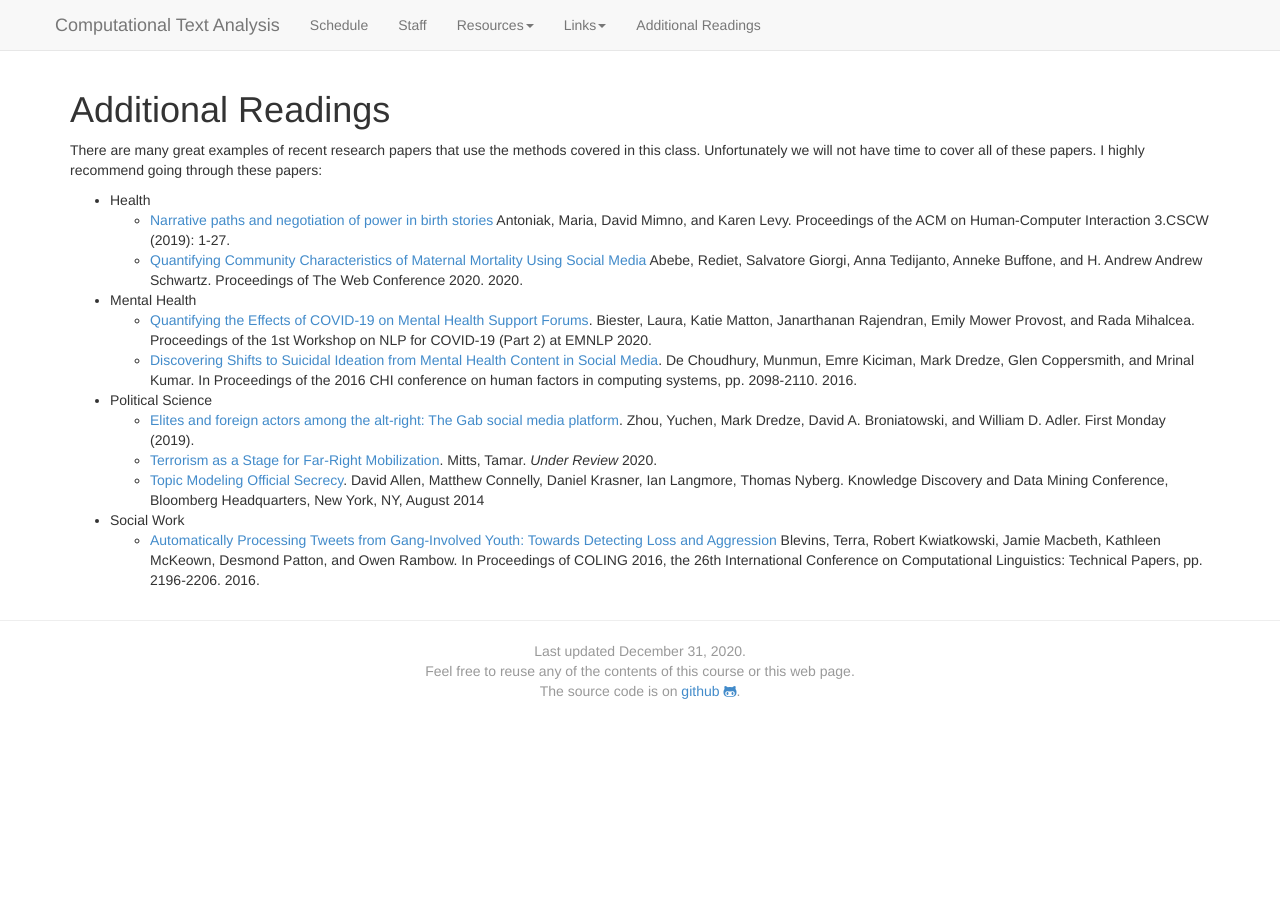
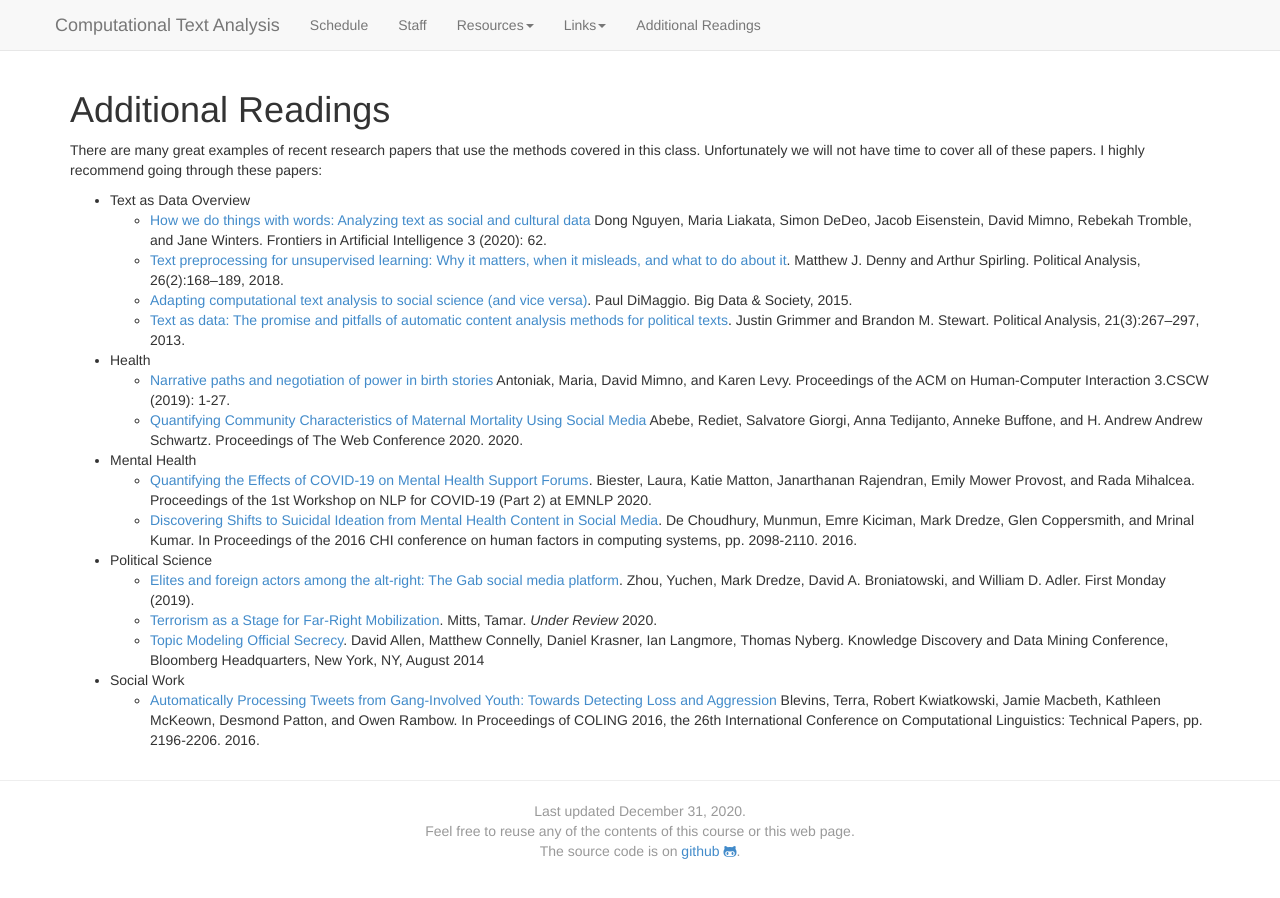
Before and after one commit to BC-COMS-2710/BC-COMS-2710.github.io, a Jekyll site: the page built from additional_readings.md, in a window 1280 px wide. Built offline with Jekyll 4.4.1, drawn with Linux system fonts in a browser that asks for light colours; nearby versions of some CDN libraries.

Commit message:
text as data papers to additional readings

```diff
--- a/additional_readings.md
+++ b/additional_readings.md
@@ -12,6 +12,11 @@ There are many great examples of recent research papers that use the methods
 covered in this class. Unfortunately we will not have time to cover all of these papers.
 I highly recommend going through these papers:
 
+- Text as Data Overview
+  - [How we do things with words: Analyzing text as social and cultural data](https://arxiv.org/pdf/1907.01468.pdf) Dong Nguyen, Maria Liakata, Simon DeDeo, Jacob Eisenstein, David Mimno, Rebekah Tromble, and Jane Winters. Frontiers in Artificial Intelligence 3 (2020): 62.
+  - [Text preprocessing for unsupervised learning: Why it matters, when it misleads, and what to do about it](https://papers.ssrn.com/sol3/papers.cfm?abstract_id=2849145). Matthew J. Denny and Arthur Spirling. Political Analysis, 26(2):168–189, 2018.
+  - [Adapting computational text analysis to social science (and vice versa)](https://journals.sagepub.com/doi/10.1177/2053951715602908). Paul DiMaggio. Big Data & Society, 2015.
+  - [Text as data: The promise and pitfalls of automatic content analysis methods for political texts](https://web.stanford.edu/~jgrimmer/tad2.pdf). Justin Grimmer and Brandon M. Stewart. Political Analysis, 21(3):267–297, 2013.
 - Health
   - [Narrative paths and negotiation of power in birth stories](https://dl.acm.org/doi/pdf/10.1145/3359190)
 Antoniak, Maria, David Mimno, and Karen Levy. Proceedings of the ACM on Human-Computer Interaction 3.CSCW (2019): 1-27.
```
